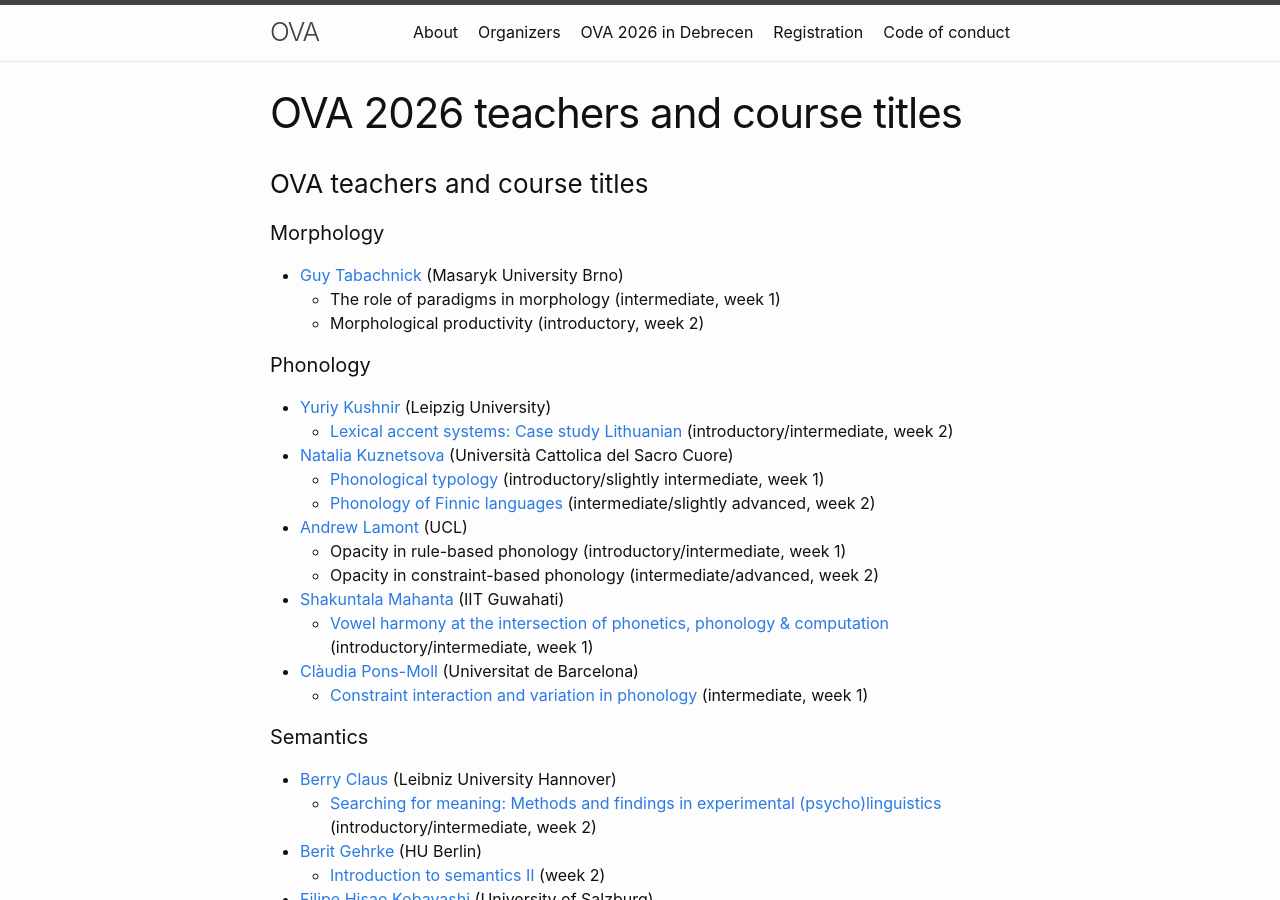
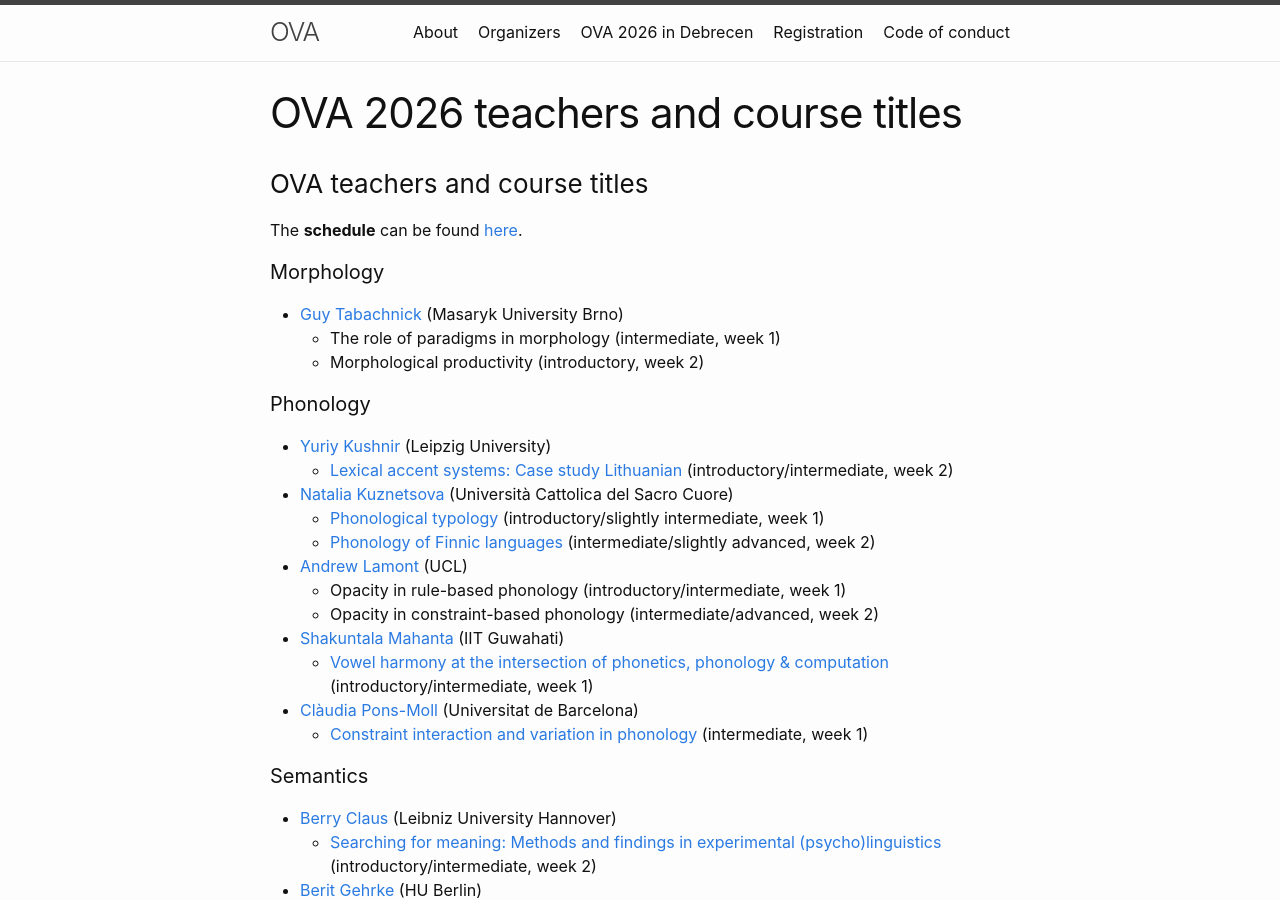
Before and after one commit to ovaschool/ovaschool.github.io, a Jekyll site: the page built from staticpages/ova2026-teachers.markdown, in a window 1280 px wide and 900 px high. Built offline with Jekyll 4.4.1, drawn with Linux system fonts in a browser that asks for light colours.

Commit message:
Update ova2026-teachers.markdown

```diff
--- a/staticpages/ova2026-teachers.markdown
+++ b/staticpages/ova2026-teachers.markdown
@@ -6,6 +6,8 @@ exclude: true
 ---
 
 ### OVA teachers and course titles
+
+The **schedule** can be found [here](https://docs.google.com/spreadsheets/d/1cHCMcVRPHjgnvnyKIIJlIhP-aCOYfsXFR7jU7Xpneuo/).
 
 #### Morphology
 
```
